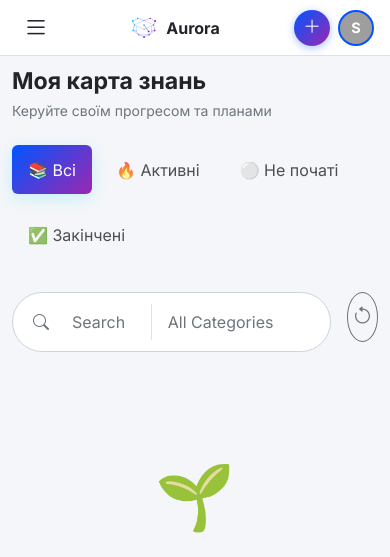
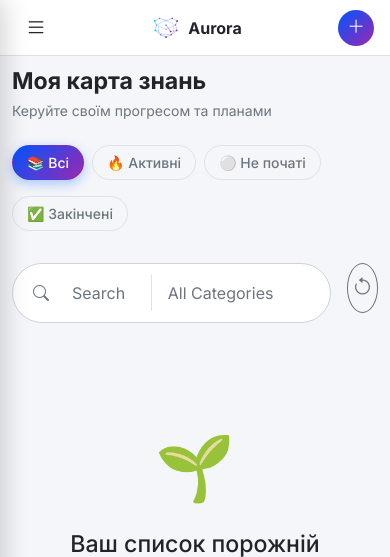
Before and after one commit to Romaska23/WEB_Kursova, a Django app: page / in a window 390 px wide. Shown: the top 557 px of the page. Run offline with Django 5.2, Linux system fonts and the light colour scheme; the visitor is signed in with stand-in values (Sample User, id 1); data that the repository does not hold is empty; grey boxes are pictures that could not be loaded.

Commit message:
fix: mobile UI overhaul - header, sidebar z-index, filter pills, status dots

```diff
--- a/skills/templates/skills/skill_list.html
+++ b/skills/templates/skills/skill_list.html
@@ -118,7 +118,7 @@
 
                         <div class="card-body d-flex flex-column">
                             <div class="position-absolute top-0 end-0 mt-3 me-3">
-                                <span class="badge bg-light text-dark rounded-pill border border-secondary">
+                                <span class="skill-badge">
                                     {{ skill.get_difficulty_display }}
                                 </span>
                             </div>
@@ -172,7 +172,7 @@
                                     {% elif skill.is_locked %}
                                         <span class="text-muted"><i class="bi bi-lock-fill"></i> Закрито</span>
                                     {% else %}
-                                        <span class="text-muted">⚪ Треба вивчити</span>
+                                        <span class="text-muted d-flex align-items-center gap-2"><span class="status-dot"></span> Треба вивчити</span>
                                     {% endif %}
                                 </span>
 
--- a/static/css/style.css
+++ b/static/css/style.css
@@ -345,7 +345,6 @@ input:focus {
     align-items: center;
     justify-content: space-between;
     z-index: 200;
-    gap: 0.5rem;
 }
 
 .mobile-navbar-brand {
@@ -355,26 +354,19 @@ input:focus {
     text-decoration: none;
     font-size: 1rem;
     font-weight: 700;
-    flex: 1;
-    justify-content: center;
 }
 
 .mobile-menu-btn {
     background: none;
     border: none;
-    font-size: 1.6rem;
     color: var(--text-main);
     cursor: pointer;
     padding: 0;
-    line-height: 1;
     width: 40px;
-    flex-shrink: 0;
-}
-
-.mobile-navbar-actions {
+    height: 40px;
     display: flex;
     align-items: center;
-    gap: 0.5rem;
+    justify-content: center;
     flex-shrink: 0;
 }
 
@@ -389,45 +381,15 @@ input:focus {
     color: white;
     font-size: 1.1rem;
     text-decoration: none;
-    box-shadow: 0 2px 8px rgba(0, 85, 255, 0.35);
-}
-
-.mobile-avatar {
-    position: relative;
-    width: 36px;
-    height: 36px;
-    border-radius: 50%;
-    background: var(--aurora-gradient-primary);
-    display: flex;
-    align-items: center;
-    justify-content: center;
-    text-decoration: none;
-    overflow: hidden;
-    border: 2px solid var(--aurora-accent-cyan);
     flex-shrink: 0;
-}
-
-.mobile-avatar img {
-    position: absolute;
-    inset: 0;
-    width: 100%;
-    height: 100%;
-    object-fit: cover;
-}
-
-.mobile-avatar-letter {
-    color: white;
-    font-weight: 700;
-    font-size: 0.9rem;
-    z-index: 1;
 }
 
 .sidebar-overlay {
     display: none;
     position: fixed;
     inset: 0;
-    background: rgba(0, 0, 0, 0.5);
-    z-index: 150;
+    background: rgba(0, 0, 0, 0.55);
+    z-index: 300;
 }
 
 .sidebar-overlay.active {
@@ -445,12 +407,14 @@ input:focus {
 
     .sidebar {
         transform: translateX(-100%);
-        transition: transform 0.28s ease;
-        z-index: 160;
+        transition: transform 0.27s ease;
+        z-index: 310;
         top: 0;
         bottom: 0;
+        height: 100vh;
         overflow-y: auto;
         width: 280px;
+        box-shadow: 4px 0 24px rgba(0,0,0,0.18);
     }
 
     .sidebar.sidebar-open {
@@ -472,3 +436,54 @@ input:focus {
         padding: 0.75rem;
     }
 }
+
+/* ===================== FILTER PILLS ===================== */
+.nav-pills .nav-link {
+    background: transparent;
+    border: 1.5px solid var(--border-color);
+    color: var(--text-muted) !important;
+    border-radius: 50px !important;
+    padding: 6px 14px;
+    font-size: 0.875rem;
+    font-weight: 500;
+    opacity: 1;
+    transition: all 0.2s;
+}
+
+.nav-pills .nav-link:hover {
+    background: rgba(0, 85, 255, 0.08);
+    border-color: var(--aurora-accent-cyan);
+    color: var(--text-main) !important;
+    transform: none;
+    box-shadow: none;
+}
+
+.nav-pills .nav-link.active {
+    background: var(--aurora-gradient-primary) !important;
+    border-color: transparent !important;
+    color: white !important;
+    box-shadow: 0 4px 12px rgba(0, 85, 255, 0.3);
+}
+
+/* ===================== SKILL STATUS DOT ===================== */
+.status-dot {
+    display: inline-block;
+    width: 10px;
+    height: 10px;
+    border-radius: 50%;
+    background: var(--border-color);
+    border: 2px solid var(--text-muted);
+    flex-shrink: 0;
+}
+
+/* ===================== BADGE ===================== */
+.skill-badge {
+    font-size: 0.72rem;
+    font-weight: 600;
+    padding: 4px 10px;
+    border-radius: 50px;
+    background: rgba(108, 117, 125, 0.1);
+    border: 1.5px solid var(--border-color);
+    color: var(--text-muted);
+    line-height: 1.4;
+}
--- a/templates/base.html
+++ b/templates/base.html
@@ -50,23 +50,15 @@
         <!-- Mobile top navbar -->
         <nav class="mobile-navbar d-lg-none">
             <button class="mobile-menu-btn" id="sidebarToggle" aria-label="Меню">
-                <i class="bi bi-list"></i>
+                <i class="bi bi-list fs-4"></i>
             </button>
             <a href="{% url 'skill_list' %}" class="mobile-navbar-brand">
                 <img src="{% static 'images/logo_graph.svg' %}" alt="Aurora Logo" style="width: 28px; height: auto;">
                 <span class="fw-bold ms-2">Aurora</span>
             </a>
-            <div class="mobile-navbar-actions">
-                <a href="{% url 'skill_create' %}" class="mobile-action-btn" title="Нова навичка">
-                    <i class="bi bi-plus-lg"></i>
-                </a>
-                <a href="{% url 'profile' %}" class="mobile-avatar">
-                    {% if user.profile.avatar %}
-                        <img src="{{ user.profile.avatar.url }}" alt="" onerror="this.style.display='none'">
-                    {% endif %}
-                    <span class="mobile-avatar-letter">{{ user.username.0|upper }}</span>
-                </a>
-            </div>
+            <a href="{% url 'skill_create' %}" class="mobile-action-btn" title="Нова навичка">
+                <i class="bi bi-plus-lg"></i>
+            </a>
         </nav>
 
         <!-- Sidebar overlay for mobile -->
```
